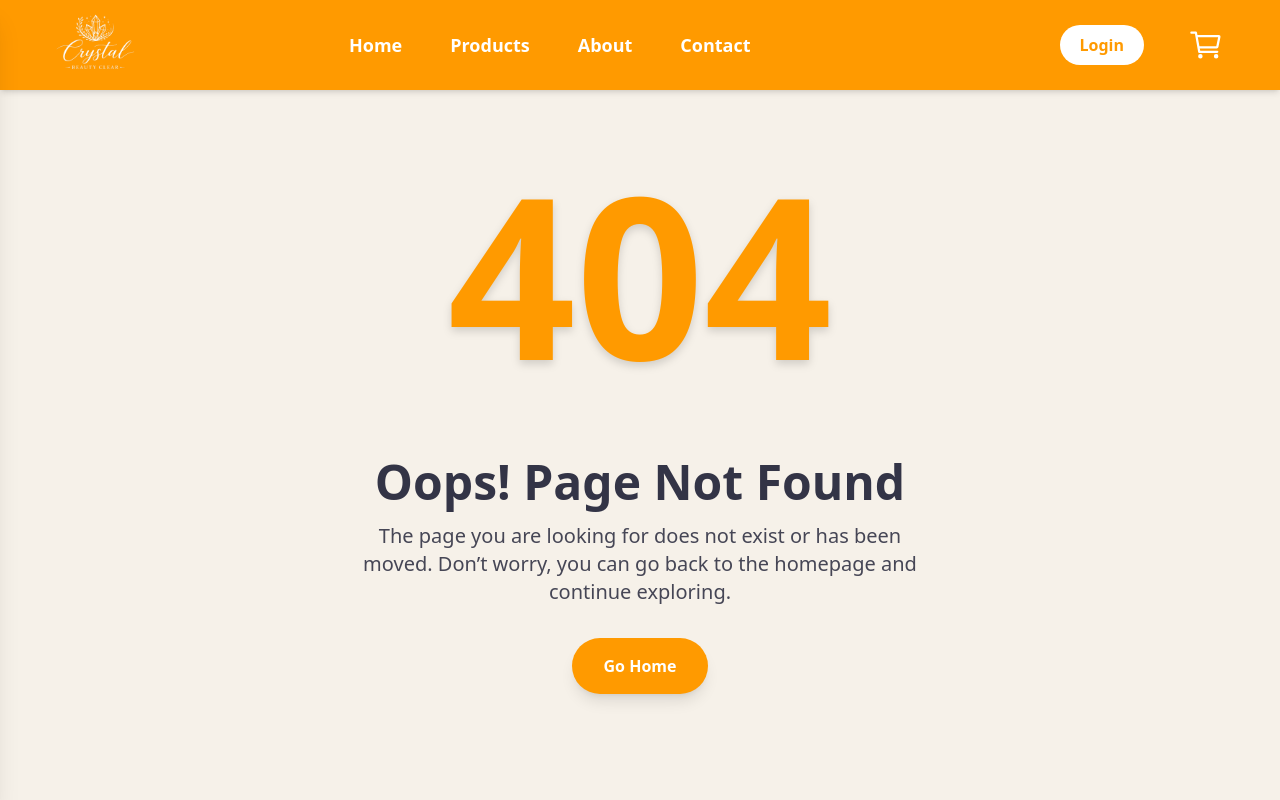
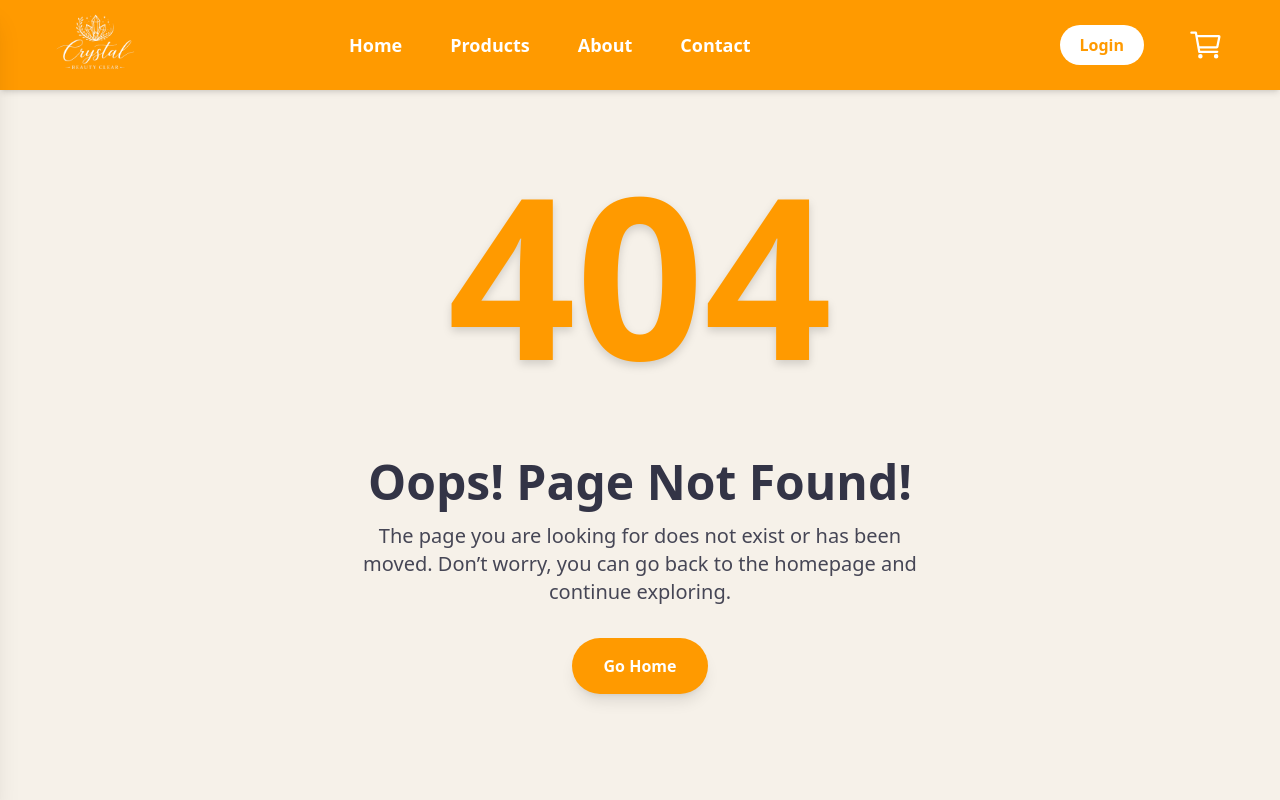
Before and after one commit to VishwaX2004/CBC-frontend, a React (Vite) app: page /add-product in a window 1280 px wide. Shown: the top 800 px of the page. Built offline with nearby package versions, Linux system fonts and the light colour scheme; no server answers.

Commit message:
Fixes 👍❤️

```diff
--- a/src/Pages/pagenotfound.jsx
+++ b/src/Pages/pagenotfound.jsx
@@ -10,7 +10,7 @@ export function PageNotFound() {
 
       {/* Message */}
       <h2 className="text-3xl md:text-5xl font-bold text-text mb-4 text-center">
-        Oops! Page Not Found
+        Oops! Page Not Found!
       </h2>
       <p className="text-lg md:text-xl text-text opacity-90 text-center max-w-xl mb-8">
         The page you are looking for does not exist or has been moved.
```
